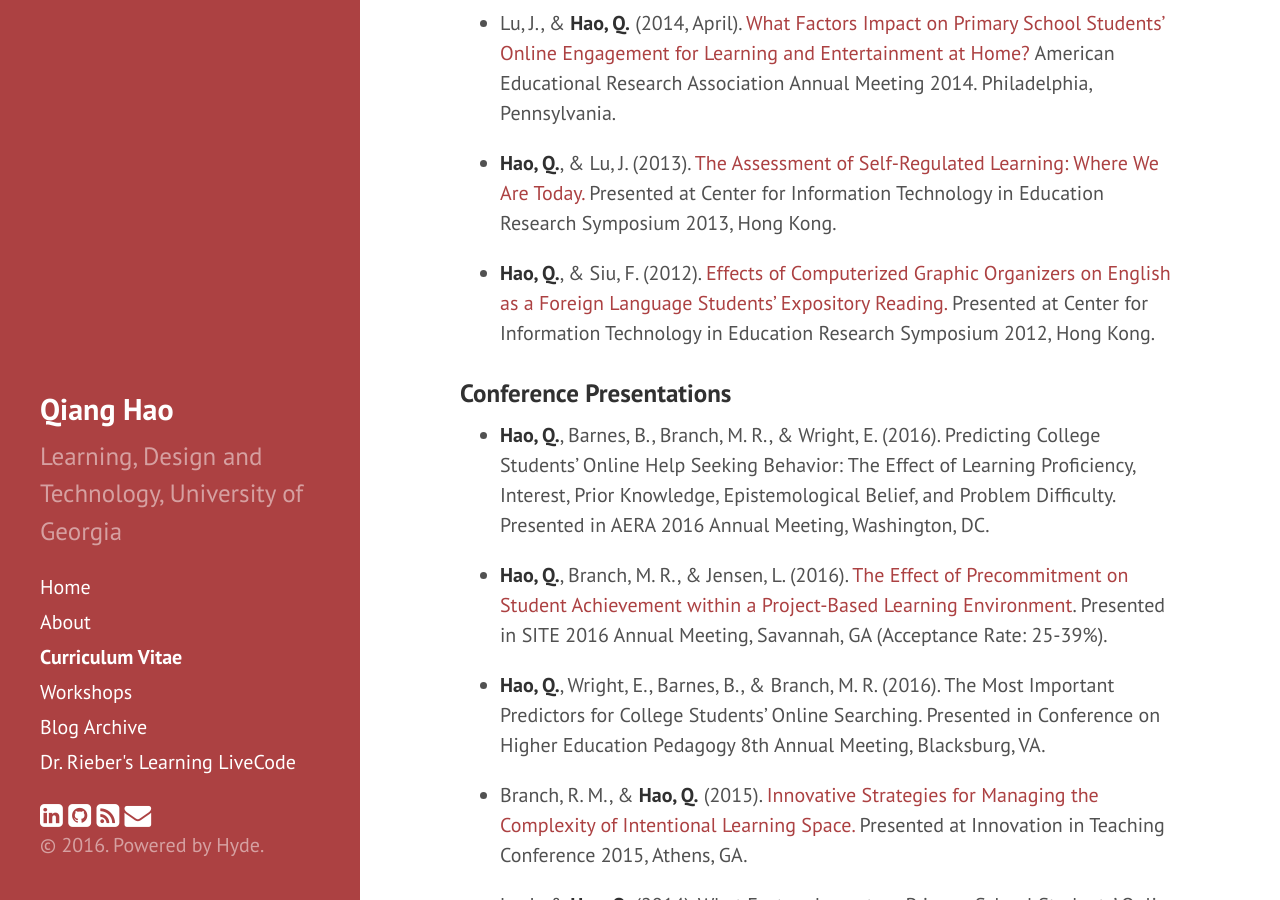
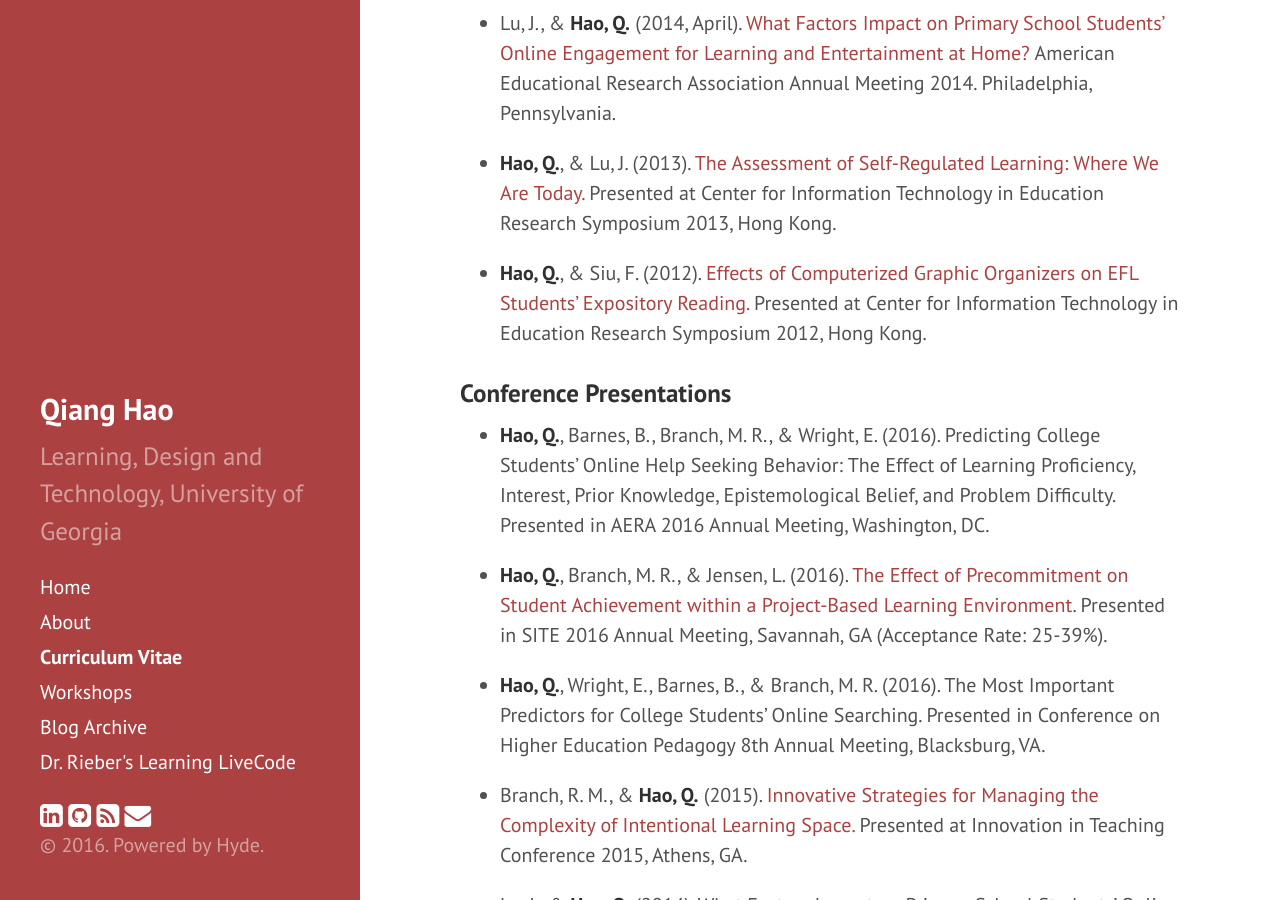
Before and after one commit to Neo-Hao/neo-hao.github.io, a Jekyll site: the page built from cv.md, in a window 1280 px wide and 900 px high, scrolled down 2848 px. Built offline with Jekyll 4.4.1, drawn with Linux system fonts in a browser that asks for light colours; nearby versions of some CDN libraries.

Commit message:
update title

```diff
--- a/cv.md
+++ b/cv.md
@@ -83,7 +83,7 @@
 
 * <strong>Hao, Q.</strong>, & Lu, J. (2013). <a href="http://home.tobeneo.com/downloads/CITE-2013.pdf" target="_blank">The Assessment of Self-Regulated Learning: Where We Are Today.</a> Presented at Center for Information Technology in Education Research Symposium 2013, Hong Kong.
 
-* <strong>Hao, Q.</strong>, & Siu, F. (2012). <a href="http://home.tobeneo.com/downloads/CITE-2012.pdf" target="_blank">Effects of Computerized Graphic Organizers on English as a Foreign Language Students’ Expository Reading.</a> Presented at Center for Information Technology in Education Research Symposium 2012, Hong Kong.
+* <strong>Hao, Q.</strong>, & Siu, F. (2012). <a href="http://home.tobeneo.com/downloads/CITE-2012.pdf" target="_blank">Effects of Computerized Graphic Organizers on EFL Students' Expository Reading.</a> Presented at Center for Information Technology in Education Research Symposium 2012, Hong Kong.
 
 ### Conference Presentations
 
```
